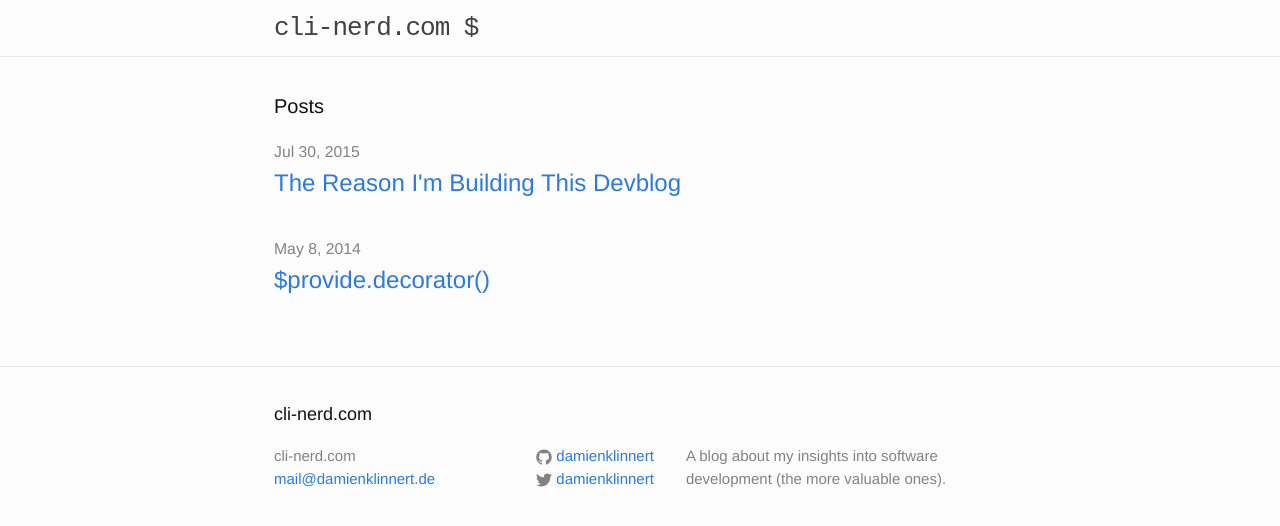
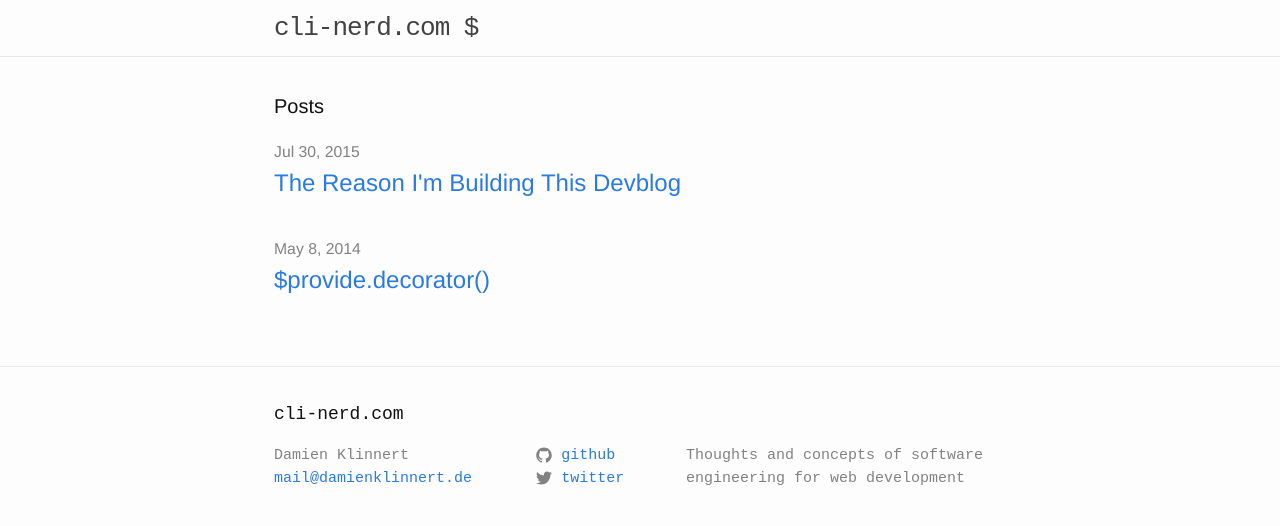
Before and after one commit to adamniedzielski/cli-nerd.com, a Jekyll site: the page built from index.html, in a window 1280 px wide. Shown: the top 526 px of the page. Built offline with Jekyll 4.4.1, drawn with Linux system fonts in a browser that asks for light colours.

Commit message:
fix site title

```diff
--- a/_config.yml
+++ b/_config.yml
@@ -1,9 +1,10 @@
 title: cli-nerd.com
 email: mail@damienklinnert.de
 description: >
-  A blog about my insights into software development (the more valuable ones).
+  Thoughts and concepts of software engineering for web development
 baseurl: ""
 url: "http://cli-nerd.com"
+author: Damien Klinnert
 twitter_username: damienklinnert
 github_username:  damienklinnert
 
--- a/_includes/footer.html
+++ b/_includes/footer.html
@@ -7,7 +7,7 @@
     <div class="footer-col-wrapper">
       <div class="footer-col  footer-col-1">
         <ul class="contact-list">
-          <li>{{ site.title }}</li>
+          <li>{{ site.author }}</li>
           <li><a href="mailto:{{ site.email }}">{{ site.email }}</a></li>
         </ul>
       </div>
@@ -23,7 +23,7 @@
                 </svg>
               </span>
 
-              <span class="username">{{ site.github_username }}</span>
+              <span class="username">github</span>
             </a>
           </li>
           {% endif %}
@@ -38,7 +38,7 @@
                 </svg>
               </span>
 
-              <span class="username">{{ site.twitter_username }}</span>
+              <span class="username">twitter</span>
             </a>
           </li>
           {% endif %}
--- a/_sass/_layout.scss
+++ b/_sass/_layout.scss
@@ -96,6 +96,7 @@
  * Site footer
  */
 .site-footer {
+    font-family: "Courier New", Courier, monospace;
     border-top: 1px solid $grey-color-light;
     padding: $spacing-unit 0;
 }
```
